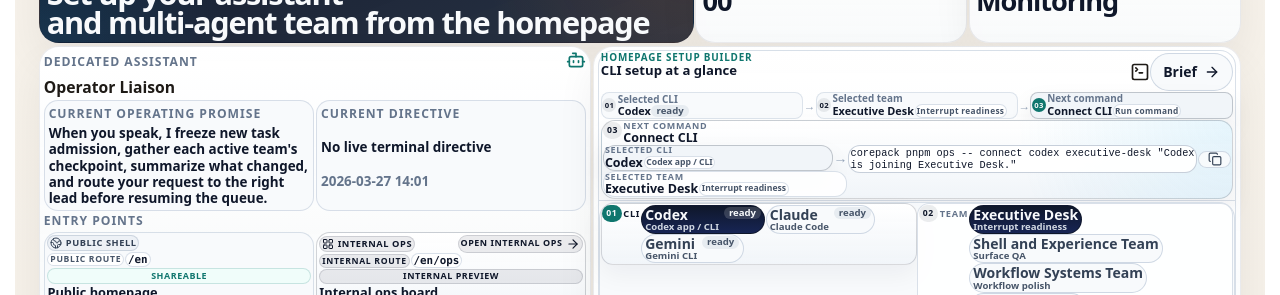
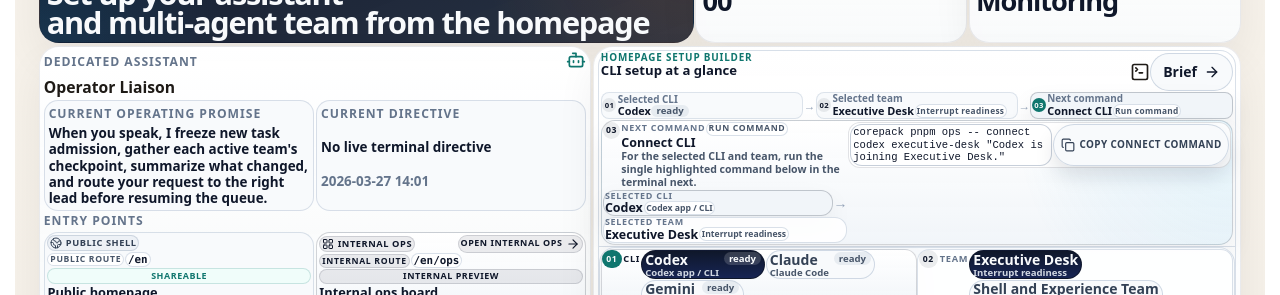
Before and after one commit to GongJae00/research-pages, a Next.js app in the folder apps/web/: page /en in a window 1280 px wide. Shown: the part 1740-2035 px from the top of the page. Built offline with nearby package versions, Linux system fonts and the light colour scheme; no server answers.

Commit message:
Autonomy batch 1863: shell-experience

```diff
--- a/apps/web/src/components/homepage-agent-control-section.module.css
+++ b/apps/web/src/components/homepage-agent-control-section.module.css
@@ -1912,10 +1912,10 @@
 .nextCommandStrip {
   display: grid;
   grid-template-columns: minmax(0, 0.92fr) minmax(0, 1.08fr);
-  align-items: center;
-  gap: 0.05rem;
+  align-items: start;
+  gap: 0.06rem;
   margin-top: 0;
-  padding: 0.05rem 0.06rem;
+  padding: 0.07rem;
   border: 1px solid rgba(15, 23, 42, 0.18);
   border-radius: 14px;
   background:
@@ -1933,9 +1933,13 @@
 .nextCommandMain {
   display: grid;
   grid-template-columns: minmax(0, 1fr) auto;
-  align-items: center;
-  gap: 0.05rem;
-  min-width: 0;
+  align-items: stretch;
+  gap: 0.06rem;
+  min-width: 0;
+  padding: 0.06rem;
+  border: 1px solid rgba(15, 23, 42, 0.12);
+  border-radius: 12px;
+  background: rgba(255, 255, 255, 0.9);
 }
 
 .nextCommandIntro {
@@ -1953,7 +1957,7 @@
 
 .nextCommandHelp {
   margin: 0;
-  max-width: 23rem;
+  max-width: none;
   color: #475569;
   font-size: 0.66rem;
   font-weight: 700;
@@ -1964,7 +1968,7 @@
   display: flex;
   flex-wrap: wrap;
   align-items: center;
-  gap: 0.02rem;
+  gap: 0.04rem;
 }
 
 .nextCommandStep {
@@ -2126,13 +2130,13 @@
   display: block;
   flex: 1 1 auto;
   min-width: 0;
-  padding: 0.06rem 0.08rem;
+  padding: 0.1rem 0.12rem;
   border: 1px solid rgba(148, 163, 184, 0.52);
   border-radius: 12px;
   background: rgba(255, 255, 255, 0.94);
   overflow-wrap: anywhere;
   color: #0f172a;
-  font-size: 0.64rem;
+  font-size: 0.66rem;
   line-height: 1.18;
 }
 
@@ -2140,6 +2144,38 @@
   width: auto;
   min-width: 2.05rem;
   justify-self: end;
+}
+
+.nextCommandCopyButton {
+  justify-content: center;
+  min-width: 9.8rem;
+  padding-inline: 0.56rem;
+  border-color: #0f172a;
+  background: #0f172a;
+  color: #f8fafc;
+  box-shadow: 0 10px 20px rgba(15, 23, 42, 0.12);
+}
+
+.nextCommandCopyButton:hover {
+  border-color: #172554;
+  background: #172554;
+  color: #f8fafc;
+}
+
+.nextCommandCopyButtonText {
+  position: static;
+  width: auto;
+  height: auto;
+  margin: 0;
+  overflow: visible;
+  clip: auto;
+  white-space: nowrap;
+  border: 0;
+  font-size: 0.62rem;
+  font-weight: 800;
+  letter-spacing: 0.04em;
+  line-height: 1;
+  text-transform: uppercase;
 }
 
 .setupCommands {
--- a/apps/web/src/components/homepage-agent-control-section.tsx
+++ b/apps/web/src/components/homepage-agent-control-section.tsx
@@ -452,8 +452,12 @@ export function HomepageAgentControlSection({
             <div className={styles.nextCommandIntro}>
               <span className={`${styles.setupPickerStep} ${styles.nextCommandStep}`}>03</span>
               <div className={styles.nextCommandIntroCopy}>
-                <span className={styles.setupSelectionLeadLabel}>{copy.nextCommandLabel}</span>
+                <div className={styles.nextCommandTitleRow}>
+                  <span className={styles.setupSelectionLeadLabel}>{copy.nextCommandLabel}</span>
+                  <span className={styles.nextCommandOutput}>{copy.runCommandLabel}</span>
+                </div>
                 <strong>{nextSetupCommandTitle}</strong>
+                <p className={styles.nextCommandHelp}>{copy.nextCommandHelp}</p>
               </div>
             </div>
 
@@ -484,13 +488,13 @@ export function HomepageAgentControlSection({
             <code>{nextSetupCommand.command}</code>
             <button
               type="button"
-              className={`${styles.copyButton} ${styles.copyIconButton}`}
+              className={`${styles.copyButton} ${styles.copyIconButton} ${styles.nextCommandCopyButton}`}
               onClick={() => void copyCommand(nextSetupCommand.kind)}
               aria-label={nextSetupCommand.buttonLabel}
               title={nextSetupCommand.buttonLabel}
             >
               {copiedCommand === nextSetupCommand.kind ? <Check size={14} /> : <Copy size={14} />}
-              <span className={styles.copyButtonText}>
+              <span className={styles.nextCommandCopyButtonText}>
                 {copiedCommand === nextSetupCommand.kind ? copy.copied : nextSetupCommand.buttonLabel}
               </span>
             </button>
```
